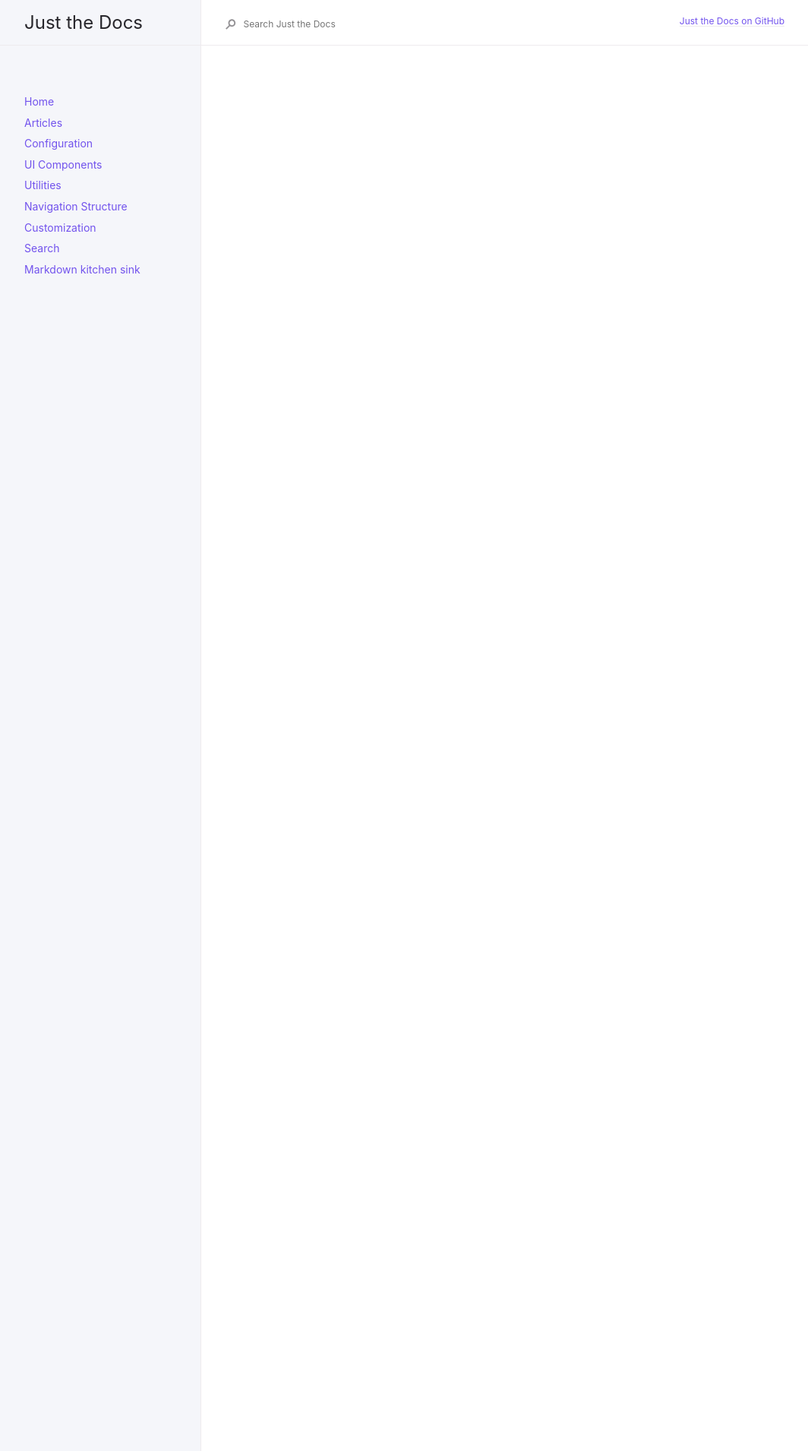
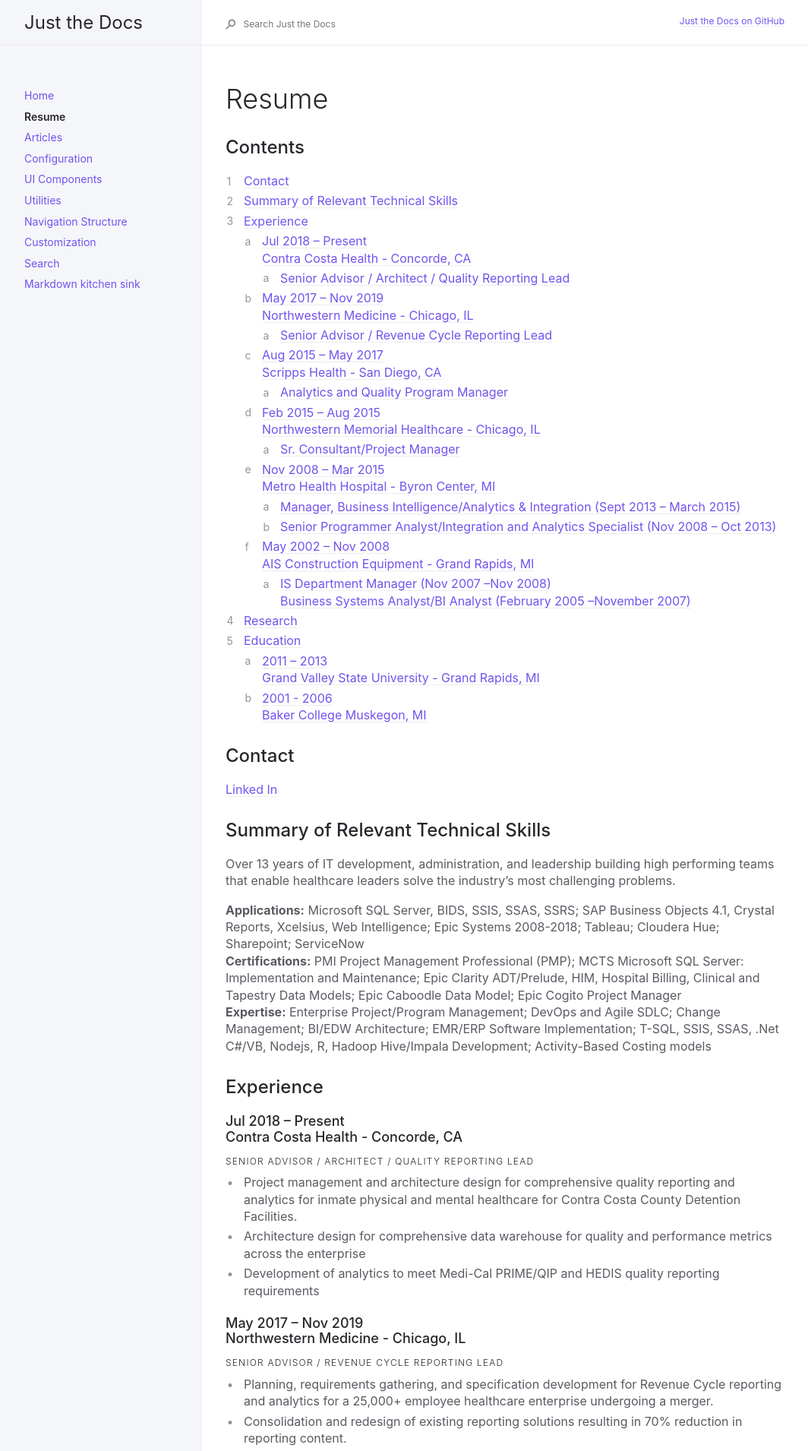
Before and after one commit to jclark017/mysite, a Jekyll site: the page built from docs/resume.md, in a window 1280 px wide. Shown: the top 1910 px of the page at 76% size, without its empty margins (91-1155 px from the left). Built offline with Jekyll 4.4.1, drawn with Linux system fonts in a browser that asks for light colours; our own code applies the rules of GitHub Pages for plain Markdown files; some of the changed text lies outside the part shown.

Commit message:
Additional Content

```diff
--- a/_config.yml
+++ b/_config.yml
@@ -16,7 +16,7 @@
 title: Just the Docs
 description: A Jekyll theme for documentation
 baseurl: "/mysite/" # the subpath of your site, e.g. /blog
-url: "https://jclark017.github.io" # the base hostname & protocol for your site, e.g. http://example.com
+url: "https://jeffclark.dev" # the base hostname & protocol for your site, e.g. http://example.com
 
 permalink: pretty
 exclude: ["node_modules/", "*.gemspec", "*.gem", "Gemfile", "Gemfile.lock", "package.json", "package-lock.json",  "script/", "LICENSE.txt", "lib/", "bin/", "README.md", "Rakefile"]
--- a/docs/resume.md
+++ b/docs/resume.md
@@ -0,0 +1,87 @@
+---
+layout: default
+title: Resume
+nav_order: 1
+---
+
+# Resume
+{: .no_toc }
+
+## Contents
+{: .no_toc }
+
+1. TOC
+{:toc}
+
+## Contact
+
+[Linked In](https://www.linkedin.com/in/jeff-clark-mba-pmp-1508746/)
+
+## Summary of Relevant Technical Skills
+Over 13 years of IT development, administration, and leadership building high performing teams that enable healthcare leaders solve the industry’s most challenging problems.
+
+**Applications:** Microsoft SQL Server, BIDS, SSIS, SSAS, SSRS; SAP Business Objects 4.1, Crystal Reports, Xcelsius, Web Intelligence; Epic Systems 2008-2018; Tableau; Cloudera Hue; Sharepoint; ServiceNow<br />**Certifications:** PMI Project Management Professional (PMP); MCTS Microsoft SQL Server: Implementation and Maintenance; Epic Clarity ADT/Prelude, HIM, Hospital Billing, Clinical and Tapestry Data Models; Epic Caboodle Data Model; Epic Cogito Project Manager<br />**Expertise:** Enterprise Project/Program Management; DevOps and Agile SDLC; Change Management; BI/EDW Architecture; EMR/ERP Software Implementation; T-SQL, SSIS, SSAS, .Net C#/VB, Nodejs, R, Hadoop Hive/Impala Development; Activity-Based Costing models
+
+## Experience
+### Jul 2018 – Present<br />Contra Costa Health - Concorde, CA
+#### Senior Advisor / Architect / Quality Reporting Lead
+- Project management and architecture design for comprehensive quality reporting and analytics for inmate physical and mental healthcare for Contra Costa County Detention Facilities.
+- Architecture design for comprehensive data warehouse for quality and performance metrics across the enterprise
+- Development of analytics to meet Medi-Cal PRIME/QIP and HEDIS quality reporting requirements
+
+### May 2017 – Nov 2019<br />Northwestern Medicine - Chicago, IL
+#### Senior Advisor / Revenue Cycle Reporting Lead
+
+- Planning, requirements gathering, and specification development for Revenue Cycle reporting and analytics for a 25,000+ employee healthcare enterprise undergoing a merger.
+- Consolidation and redesign of existing reporting solutions resulting in 70% reduction in reporting content.
+- Management of a team of analytics developers, analysts, and QA resources.
+- Development and implementation of DevOps processes across analytics department, including implementation of version control, deployment processes, task/resource tracking, peer review and QA.
+- Lead development, creating complex reporting and analytics solutions using the Microsoft BI stack.
+
+### Aug 2015 – May 2017<br />Scripps Health - San Diego, CA
+#### Analytics and Quality Program Manager
+
+- Led Reporting, BI, EDW, Regulatory and Quality analytics infrastructure projects for enterprise EMR implementation for large U.S. hospital system.
+- Planned and executed full-scale implementation of entire BI/EDW application suite for an implementation across all Clinical and Revenue Cycle departments.
+- Directly managed analytics team of 12-16 contract and FTE resources, with oversight to 50 operational reporting and EDW analysts.
+- Interfaced with project and executive leadership to deliver full suite of analytics products and comprehensive quality and regulatory reporting, along with participation in implementation of data governance and data warehousing programs, on-time and within budget.
+
+### Feb 2015 – Aug 2015<br />Northwestern Memorial Healthcare - Chicago, IL
+#### Sr. Consultant/Project Manager
+
+- Rehabilitated behind-schedule full-stack healthcare analytics implementation for a large U.S. hospital system
+- Rapidly assessed state of project through meetings with senior stake holders and determined key steps and timelines to guarantee project success
+- Recruited contract resources to accomplish new project timeline.
+- Managed implementation project to completion and acted as lead developer.
+- Managed go-live command center support and project conclusion.
+
+### Nov 2008 – Mar 2015<br />Metro Health Hospital - Byron Center, MI
+#### Manager, Business Intelligence/Analytics & Integration	(Sept 2013 – March 2015)
+- Developed BI strategy for enterprise, reporting to the CIO and working closely with C-suite on a daily basis to ensure alignment with organizational objectives.
+- Developed and mentored a high performing analytics development/support team.
+- Implemented agile development methodology, development best practices, quality and version control.
+- Managed all BI and Integration-related projects for enterprise, including Epic upgrades
+- Implemented and MSSQL-based EDW and self-service BI (using SAP BOBJ, SSAS, Crystal Reports).
+- Developed chronic disease and population management registries, clinical performance dashboards, payor claims data integration, and risk analysis models.
+- Managed enterprise software system upgrades for all operational areas.
+#### Senior Programmer Analyst/Integration and Analytics Specialist (Nov 2008 – Oct 2013)
+- BI Developer for clinical and revenue cycle operational analytics
+- Developed ground-breaking reporting tools to deliver analytical data to the point of care in population management, anti-microbial stewardship, and more.
+- Managed ETL infrastructure on a daily basis, including error resolution, custom table extracts, etc.
+
+### May 2002 – Nov 2008<br />AIS Construction Equipment - Grand Rapids, MI
+#### IS Department Manager (Nov 2007 –Nov 2008)<br />Business Systems Analyst/BI Analyst (February 2005 –November 2007)
+
+## Research
+2017	Activity-Based Costing in Outpatient Healthcare
+- Developed a framework for the implementation of Time-Driven, Activity-Based Costing in outpatient healthcare.
+- Applied the methodology to a large outpatient healthcare organization in the community, using advanced analytics and data science practices to provide ground-breaking insight into costs of care, capacity utilization, and efficiency.
+- Published in Thompson-Reuters Journal of Cost Management, Summer 2017.
+
+## Education
+### 2011 – 2013<br />Grand Valley State University - Grand Rapids, MI
+- MBA, Global Business, Cost Management, SAP
+- 2013 MBA Student of the Year, 2012 Niemeyer Outstanding Graduate Student
+
+### 2001 - 2006<br />Baker College	Muskegon, MI
+- Bachelor of Business Administration,  Summa Cum Laude
```
Also changed, not shown: docs/articles/articles.md (+4 -0 lines), docs/articles/gaps-and-islands.md (+2 -0 lines).
